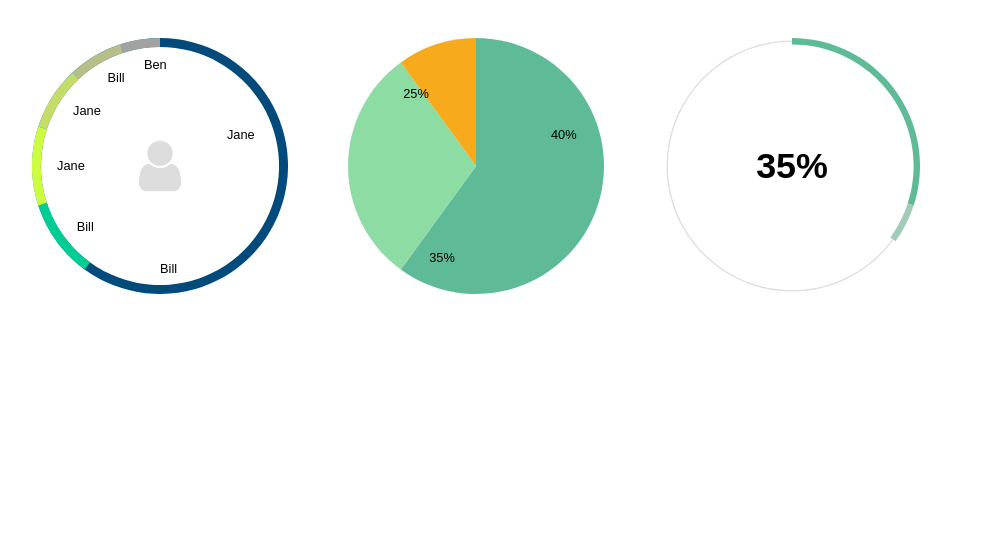
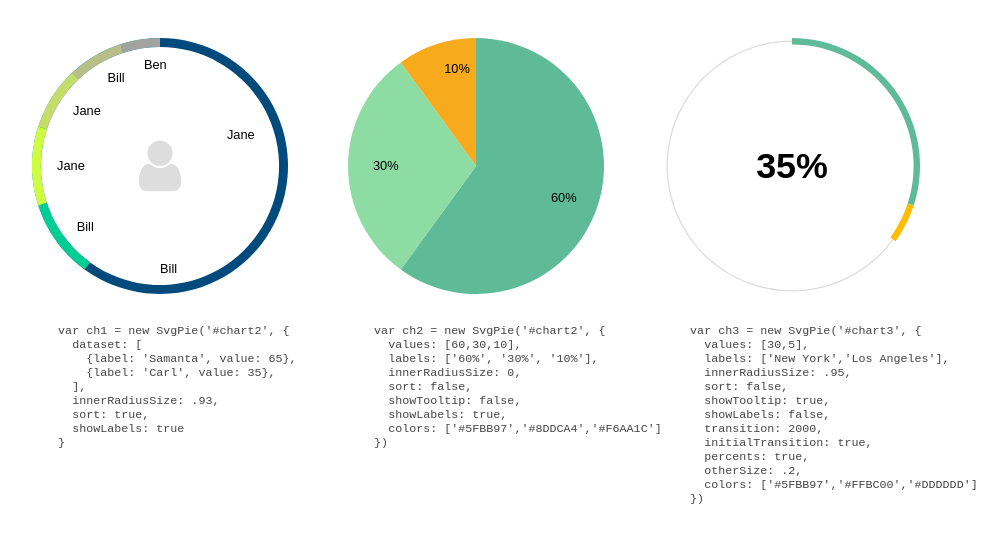
Before and after one commit to zemlyansky/svg-pie, a website: page index.html in a window 1280 px wide. Shown: the whole page, without its empty margins (6-1013 px from the left). Drawn offline with nearby package versions, Linux system fonts and the light colour scheme.

Commit message:
Update examples

```diff
--- a/index.html
+++ b/index.html
@@ -9,6 +9,10 @@
       }
       h2 {
         font-size: 2.8vw;
+      }
+      pre {
+        font-size: .9em;
+        color: #444;
       }
       .container {
         width: 25%;
@@ -40,31 +44,70 @@
       <div id="chart1" class="chart">
         <i class="fa fa-user" aria-hidden="true"></i>
       </div>
+      <pre>
+        var ch1 = new SvgPie('#chart2', {
+          dataset: [
+            {label: 'Samanta', value: 65},
+            {label: 'Carl', value: 35},
+          ],
+          innerRadiusSize: .93,
+          sort: true,
+          showLabels: true
+        }
+      </pre>
     </div>
     <div class="container">
       <div id="chart2" class="chart"></div>
+      <pre>
+        var ch2 = new SvgPie('#chart2', {
+          values: [60,30,10],
+          labels: ['60%', '30%', '10%'],
+          innerRadiusSize: 0,
+          sort: false,
+          showTooltip: false,
+          showLabels: true,
+          colors: ['#5FBB97','#8DDCA4','#F6AA1C']
+        })
+      </pre>
     </div>
     <div class="container">
       <div id="chart3" class="chart">
         <h2>35%</h2>
       </div>
+      <pre>
+        var ch3 = new SvgPie('#chart3', {
+          values: [30,5],
+          labels: ['New York','Los Angeles'],
+          innerRadiusSize: .95,
+          sort: false,
+          showTooltip: true,
+          showLabels: false,
+          transition: 2000,
+          initialTransition: true,
+          percents: true,
+          otherSize: .2,
+          colors: ['#5FBB97','#FFBC00','#DDDDDD']
+        })
+      </pre>
     </div>
     <script src="https://d3js.org/d3.v4.js"></script>
     <script src="svg-pie.js" charset="utf-8"></script>
     <script type="text/javascript">
-      var d = new SvgPie('#chart1', {
+      var ch1 = new SvgPie('#chart1', {
         dataset: [
           {label: 'Samanta', value: 65},
           {label: 'Carl', value: 35},
         ],
         innerRadiusSize: .93,
+        transition: 2000,
+        initialTransition: true,
         sort: true,
         showLabels: true
         // colors: ['#FF0000','#0055EE']
       })
       setTimeout(function () {
-        d.options.values = d.options.labels = undefined
-        d.options.dataset = [
+        ch1.options.values = ch1.options.labels = undefined
+        ch1.options.dataset = [
           {label: 'Ben', value: 5},
           {label: 'Bill', value: 7},
           {label: 'Bill', value: 10},
@@ -73,33 +116,38 @@
           {label: 'Jane', value: 40},
           {label: 'Jane', value: 10},
         ]
-        d.update()
+        ch1.update()
       }, 5000);
       setTimeout(function () {
-        d.options.values = d.options.labels = undefined
-        d.options.dataset = [
-          {label: 'Samanta', value: 55},
-          {label: 'Carl', value: 25},
-          {label: 'John', value: 20},
+        ch1.options.values = ch1.options.labels = undefined
+        ch1.options.dataset = [
+          {label: 'Samanta', value: 65},
+          {label: 'Carl', value: 35},
         ]
-        d.update()
-      }, 15000);
-      var e = new SvgPie('#chart2', {
+        ch1.update()
+      }, 10000);
+      var ch2 = new SvgPie('#chart2', {
         values: [60,30,10],
         labels: ['60%', '30%', '10%'],
         innerRadiusSize: 0,
+        transition: 500,
         sort: false,
         showTooltip: false,
         showLabels: true,
         colors: ['#5FBB97','#8DDCA4','#F6AA1C']
       })
       setTimeout(function () {
-        e.options.values = [40,35,25],
-        e.options.labels = ['40%', '35%', '25%'],
-        e.update()
-      }, 5000);
+        ch2.options.values = [40,35,25],
+        ch2.options.labels = ['40%', '35%', '25%'],
+        ch2.update()
+      }, 7500);
+      setTimeout(function () {
+        ch2.options.values = [60,30,10],
+        ch2.options.labels = ['60%', '30%', '10%'],
+        ch2.update()
+      }, 15000);
 
-      var f = new SvgPie('#chart3', {
+      var ch3 = new SvgPie('#chart3', {
         values: [30,5],
         labels: ['New York','Los Angeles'],
         innerRadiusSize: .95,
@@ -110,7 +158,7 @@
         initialTransition: true,
         percents: true,
         otherSize: .2,
-        colors: ['#5FBB97','#DDDDDD']
+        colors: ['#5FBB97','#FFBC00','#DDDDDD']
       })
     </script>
   </body>
```
